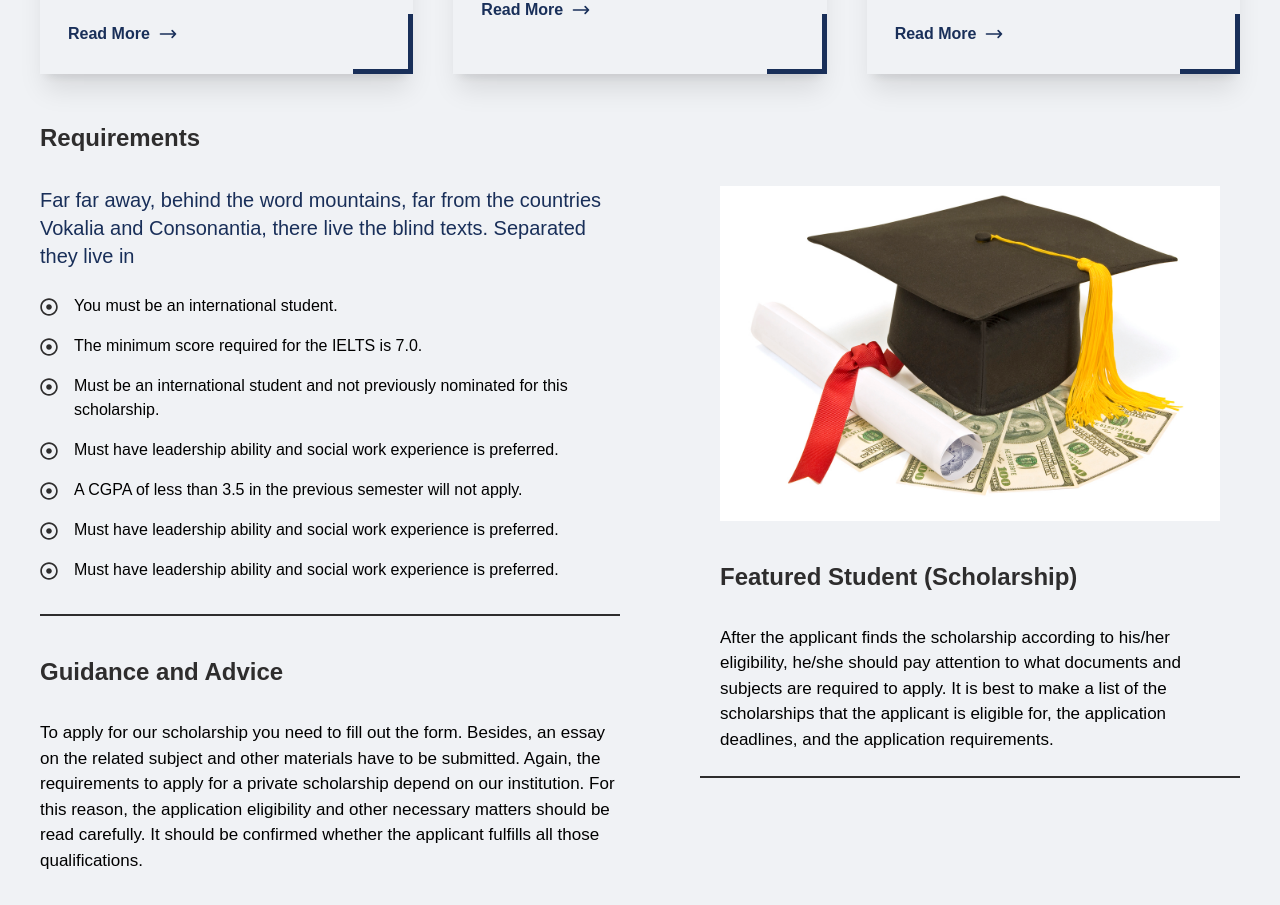
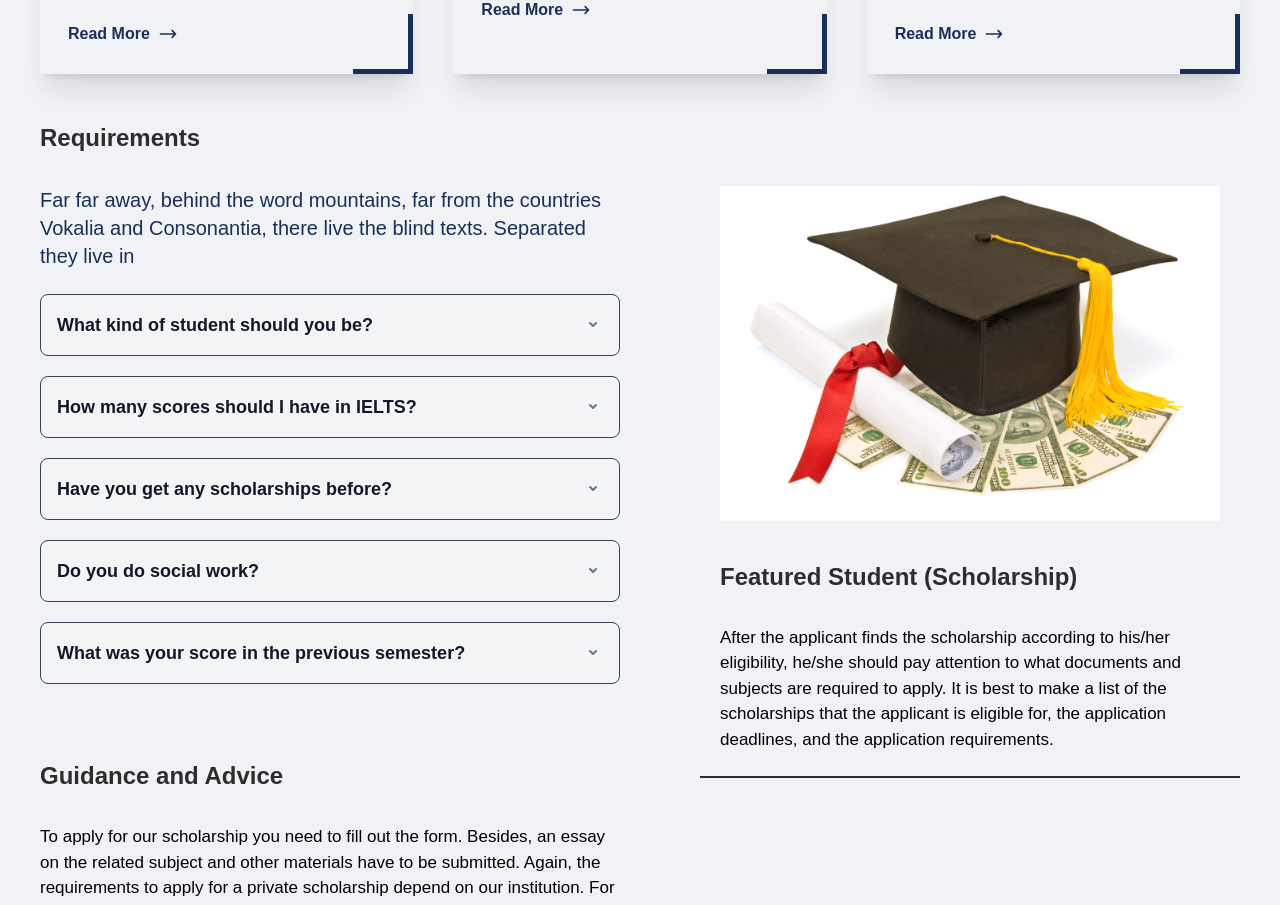
Before and after one commit to Junaed-Uddin/university, a Next.js app: page /scholarship in a window 1280 px wide. Shown: the part 547-1452 px from the top of the page. Built offline with nearby package versions, Linux system fonts and the light colour scheme.

Commit message:
FAQ section done

```diff
--- /dev/null
+++ b/components/Home/Scholarship/Accordion.jsx
@@ -0,0 +1,34 @@
+import { useState } from "react";
+
+function Accordion({ title, children }) {
+    const [isOpen, setIsOpen] = useState(false);
+
+    return (
+        <div>
+            <button
+                className="flex items-center justify-between w-full p-4 text-lg font-medium text-left text-gray-900 bg-gray-100 rounded-lg hover:bg-gray-200 focus:outline-none focus-visible:ring focus-visible:ring-purple-500 focus-visible:ring-opacity-50 border border-gray-700 mb-5"
+                onClick={() => setIsOpen(!isOpen)}
+            >
+                <span className="font-semibold">{title}</span>
+                <svg
+                    className={`${
+                        isOpen ? "transform rotate-180" : ""
+                    } w-5 h-5 text-gray-500`}
+                    xmlns="http://www.w3.org/2000/svg"
+                    viewBox="0 0 20 20"
+                    fill="currentColor"
+                    aria-hidden="true"
+                >
+                    <path
+                        fillRule="evenodd"
+                        d="M6.293 7.293a1 1 0 011.414 0L10 9.586l2.293-2.293a1 1 0 011.414 1.414l-3 3a1 1 0 01-1.414 0l-3-3a1 1 0 010-1.414z"
+                        clipRule="evenodd"
+                    />
+                </svg>
+            </button>
+            {isOpen && <div className="p-4 pt-0">{children}</div>}
+        </div>
+    );
+}
+
+export default Accordion;
--- a/components/Home/Scholarship/index.jsx
+++ b/components/Home/Scholarship/index.jsx
@@ -4,6 +4,7 @@ import { FaRegDotCircle, FaUserGraduate } from "react-icons/fa";
 import scholarship from "../../../public/assets/images/scholarship/scholarship.jpg";
 import Image from "next/image";
 import styles from "../../../styles/scholarship.module.css";
+import Accordion from "./Accordion";
 
 const Scholarship = () => {
     return (
@@ -13,148 +14,135 @@ const Scholarship = () => {
                     <FaUserGraduate />
                     Scholarships Sources
                 </h2>
-        <div className="grid grid-cols-1 md:grid-cols-3 gap-10">
-          <div className={`shadow-xl hover:shadow-blue-500/30 hover:shadow-2xl transition-all p-7 ${styles.modifyBorder}`}>
+                <div className="grid grid-cols-1 md:grid-cols-2 lg:grid-cols-3 gap-10">
+                    <div
+                        className={`shadow-xl hover:shadow-blue-500/30 hover:shadow-2xl transition-all p-7 ${styles.modifyBorder}`}
+                    >
                         <h2 className=" text-primary text-lg font-semibold pb-5">
                             Peace Ambassador Scholarship
                         </h2>
                         <p className="pb-5">
-              Applications are now open for the European Commission Peace
-              Ambassador Scholarship. This scholarship will be given to students
-              aged 18 to 30 years from more than 190 countries of the world
-              including Bangladesh. Scholarship students under this program will
-              have the opportunity to participate in The One Young World Summit
-              to be held in Manchester
+                            Applications are now open for the European
+                            Commission Peace Ambassador Scholarship. This
+                            scholarship will be given to students aged 18 to 30
+                            years from more than 190 countries of the world
+                            including Bangladesh. Scholarship students under
+                            this program will have the opportunity to
+                            participate in The One Young World Summit to be held
+                            in Manchester
                         </p>
                         <Link
                             href=""
                             className="flex items-center gap-2 text-primary font-semibold"
                         >
-              Read More <HiOutlineArrowNarrowRight className="text-xl" />
+                            Read More{" "}
+                            <HiOutlineArrowNarrowRight className="text-xl" />
                         </Link>
                     </div>
-          <div className={`shadow-xl p-7 hover:shadow-blue-500/30 hover:shadow-2xl transition-all ${styles.modifyBorder}`}>
+                    <div
+                        className={`shadow-xl p-7 hover:shadow-blue-500/30 hover:shadow-2xl transition-all ${styles.modifyBorder}`}
+                    >
                         <h2 className=" text-primary text-lg font-semibold pb-5">
                             Commonwealth Scholarship
                         </h2>
                         <p className="pb-5">
-              The Commonwealth offers scholarships. Generally, Commonwealth
-              Scholarships allow students from low- and middle-income countries
-              to study Master on scholarships at various UK universities. The
-              Commonwealth Scholarship for Masters is funded by the UK
-              Department for International Development (DFID).
+                            The Commonwealth offers scholarships. Generally,
+                            Commonwealth Scholarships allow students from low-
+                            and middle-income countries to study Master on
+                            scholarships at various UK universities. The
+                            Commonwealth Scholarship for Masters is funded by
+                            the UK Department for International Development
+                            (DFID).
                         </p>
                         <Link
                             href=""
                             className="flex items-center gap-2 text-primary font-semibold"
                         >
-              Read More <HiOutlineArrowNarrowRight className="text-xl" />
+                            Read More{" "}
+                            <HiOutlineArrowNarrowRight className="text-xl" />
                         </Link>
                     </div>
-          <div className={`shadow-xl hover:shadow-blue-500/30 hover:shadow-2xl transition-all p-7 ${styles.modifyBorder}`}>
+                    <div
+                        className={`shadow-xl hover:shadow-blue-500/30 hover:shadow-2xl transition-all p-7 ${styles.modifyBorder}`}
+                    >
                         <h2 className=" text-primary text-lg font-semibold pb-5">
                             Fulbright Scholarship
                         </h2>
                         <p className="pb-5">
-              A prestigious scholarship for higher education in the United
-              States is the Fulbright Foreign Student Program. Through various
-              selection processes, those selected for this scholarship are given
-              all the necessary expenses, starting from the study fee at the
-              university of the United States, including the accommodation,
-              food, and transportation of the students.
+                            A prestigious scholarship for higher education in
+                            the United States is the Fulbright Foreign Student
+                            Program. Through various selection processes, those
+                            selected for this scholarship are given all the
+                            necessary expenses, starting from the study fee at
+                            the university of the United States, including the
+                            accommodation, food, and transportation of the
+                            students.
                         </p>
                         <Link
                             href=""
                             className="flex items-center gap-2 text-primary font-semibold"
                         >
-              Read More <HiOutlineArrowNarrowRight className="text-xl" />
+                            Read More{" "}
+                            <HiOutlineArrowNarrowRight className="text-xl" />
                         </Link>
                     </div>
                 </div>
             </div>
             <div className="grid grid-cols-1 lg:grid-cols-2">
                 <div className="mr-0 lg:mr-5">
-          <div className="border-b-2 border-txt-secondary pb-4">
+                    <div className="pb-4">
                         <h2 className=" text-2xl font-semibold text-txt-primary pb-8">
                             Requirements
                         </h2>
                         <p className=" text-xl text-primary pb-6">
-              Far far away, behind the word mountains, far from the countries
-              Vokalia and Consonantia, there live the blind texts. Separated
-              they live in
+                            Far far away, behind the word mountains, far from
+                            the countries Vokalia and Consonantia, there live
+                            the blind texts. Separated they live in
                         </p>
-            <ul>
-              <li className="flex gap-4 pb-4">
-                <span className=" text-lg mt-1 text-txt-secondary">
-                  <FaRegDotCircle />
-                </span>
+                        <div>
+                            <Accordion title="What kind of student should you be?">
                                 <p>You must be an international student.</p>
-              </li>
-              <li className="flex gap-4 pb-4">
-                <span className=" text-lg mt-1 text-txt-secondary">
-                  <FaRegDotCircle />
-                </span>
-                <p>The minimum score required for the IELTS is 7.0.</p>
-              </li>
-              <li className="flex gap-4 pb-4">
-                <span className=" text-lg mt-1 text-txt-secondary">
-                  <FaRegDotCircle />
-                </span>
+                            </Accordion>
+                            <Accordion title="How many scores should I have in IELTS?">
                                 <p>
-                  Must be an international student and not previously nominated
-                  for this scholarship.
+                                    The minimum score required for the IELTS is
+                                    7.0.
                                 </p>
-              </li>
-              <li className="flex gap-4 pb-4">
-                <span className=" text-lg mt-1 text-txt-secondary">
-                  <FaRegDotCircle />
-                </span>
+                            </Accordion>
+                            <Accordion title="Have you get any scholarships before?">
                                 <p>
-                  Must have leadership ability and social work experience is
-                  preferred.
+                                    Must be an international student and not
+                                    previously nominated for this scholarship.
                                 </p>
-              </li>
-              <li className="flex gap-4 pb-4">
-                <span className=" text-lg mt-1 text-txt-secondary">
-                  <FaRegDotCircle />
-                </span>
+                            </Accordion>
+                            <Accordion title="Do you do social work?">
                                 <p>
-                  A CGPA of less than 3.5 in the previous semester will not
-                  apply.
+                                    Must have leadership ability and social work
+                                    experience is preferred.
                                 </p>
-              </li>
-              <li className="flex gap-4 pb-4">
-                <span className=" text-lg mt-1 text-txt-secondary">
-                  <FaRegDotCircle />
-                </span>
+                            </Accordion>
+                            <Accordion title="What was your score in the previous semester?">
                                 <p>
-                  Must have leadership ability and social work experience is
-                  preferred.
+                                    A CGPA of less than 3.5 in the previous
+                                    semester will not apply.
                                 </p>
-              </li>
-              <li className="flex gap-4 pb-4">
-                <span className=" text-lg mt-1 text-txt-secondary">
-                  <FaRegDotCircle />
-                </span>
-                <p>
-                  Must have leadership ability and social work experience is
-                  preferred.
-                </p>
-              </li>
-            </ul>
+                            </Accordion>
+                        </div>
                     </div>
                     <div className="pt-10">
                         <h2 className=" text-2xl font-semibold text-txt-primary pb-8">
                             Guidance and Advice
                         </h2>
                         <p className=" text-[17px] pb-6">
-              To apply for our scholarship you need to fill out the form.
-              Besides, an essay on the related subject and other materials have
-              to be submitted. Again, the requirements to apply for a private
-              scholarship depend on our institution. For this reason, the
-              application eligibility and other necessary matters should be read
-              carefully. It should be confirmed whether the applicant fulfills
-              all those qualifications.
+                            To apply for our scholarship you need to fill out
+                            the form. Besides, an essay on the related subject
+                            and other materials have to be submitted. Again, the
+                            requirements to apply for a private scholarship
+                            depend on our institution. For this reason, the
+                            application eligibility and other necessary matters
+                            should be read carefully. It should be confirmed
+                            whether the applicant fulfills all those
+                            qualifications.
                         </p>
                     </div>
                 </div>
@@ -173,11 +161,13 @@ const Scholarship = () => {
                                 Featured Student (Scholarship)
                             </h2>
                             <p className=" text-[17px] pb-6">
-                After the applicant finds the scholarship according to his/her
-                eligibility, he/she should pay attention to what documents and
-                subjects are required to apply. It is best to make a list of the
-                scholarships that the applicant is eligible for, the application
-                deadlines, and the application requirements.
+                                After the applicant finds the scholarship
+                                according to his/her eligibility, he/she should
+                                pay attention to what documents and subjects are
+                                required to apply. It is best to make a list of
+                                the scholarships that the applicant is eligible
+                                for, the application deadlines, and the
+                                application requirements.
                             </p>
                         </div>
                     </div>
```
Lines whose indentation alone changed are shown as unchanged.
